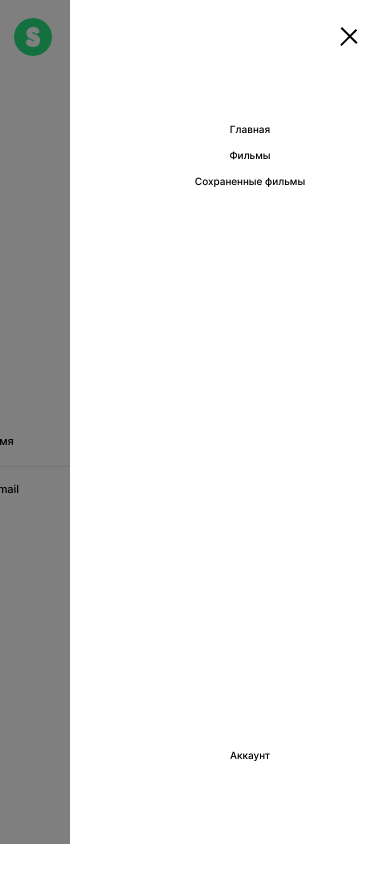
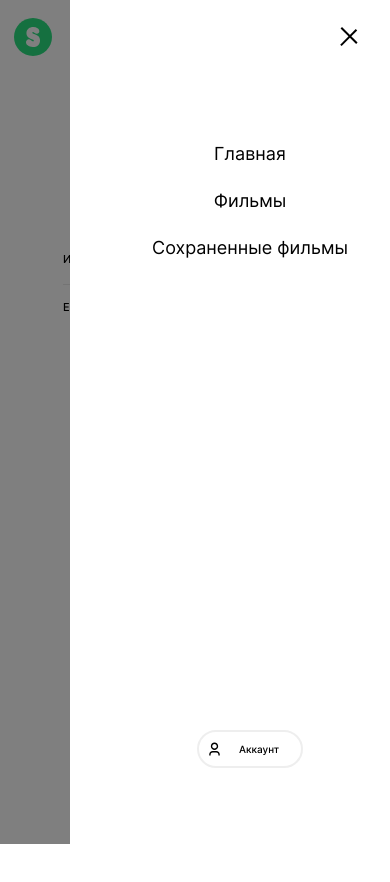
Before and after one commit to Olga-Sotula/movies-explorer-frontend, a React (Create React App) app: page /profile in a window 390 px wide. Both pictures are taken after a click on the element 353 px from the left and 37 px from the top of the page. Shown: the top 882 px of the page. After the commit the page ends 844 px from the top, so only its background shows below. Built offline with nearby package versions, Linux system fonts and the light colour scheme.

Commit message:
fix: styled popup320 by figma

```diff
--- a/src/components/Button/Button.css
+++ b/src/components/Button/Button.css
@@ -27,6 +27,13 @@
   font-weight: 500;
   font-size: 14px;
   line-height: 18px;
+}
+
+.button_type_popup-menu {
+  color: var(--primary-color);
+  font-weight: 400;
+  font-size: 18px;
+  line-height: 22px;
 }
 
 .button_type_nav-movies {
@@ -91,4 +98,9 @@
   .button_type_else {
     margin: 0 auto 32px;
   }
+
+  .button_type_popup-menu {
+    margin-bottom: 15px;
+  }
+
 }
--- a/src/components/NavProfile/NavProfile.css
+++ b/src/components/NavProfile/NavProfile.css
@@ -24,7 +24,7 @@
 }
 
 @media (max-width: 800px) {
-  .nav-profile {
+  .nav-profile_type_header {
     display: none;
   }
 }
--- a/src/components/NavProfile/NavProfile.js
+++ b/src/components/NavProfile/NavProfile.js
@@ -6,9 +6,9 @@ import './NavProfile.css';
 import profileIconPath from '../../images/profile-icon.svg';
 import Button from '../Button/Button.js';
 
-const NavProfile = () => {
+const NavProfile = ({ modificator = '' }) => {
   return (
-    <Link className="nav-profile" to='/profile'>
+    <Link className={`nav-profile ${modificator}`} to='/profile'>
       <img src={profileIconPath} className='nav-profile__icon' alt='Иконка профиля' />
       <Button modificator="button_type_nav-menu button_type_account">
         Аккаунт
--- a/src/components/Navigation/Navigation.js
+++ b/src/components/Navigation/Navigation.js
@@ -33,7 +33,7 @@ const Navigation = () => {
       {pathname === '/' ? <NavAuth/> :
         <>
           <NavMenu/>
-          <NavProfile/>
+          <NavProfile modificator="nav-profile_type_header"/>
           <Burger isOpen={popupIsOpen} handleClick={handleBurgerClick}/>
           <PopupMenu isOpen={popupIsOpen} onOverlayClick={handlePopupOverlayClick} onClose={closePopup}/>
         </>
--- a/src/components/PopupMenu/PopupMenu.css
+++ b/src/components/PopupMenu/PopupMenu.css
@@ -45,6 +45,6 @@
 @media (max-width: 600px) {
   .popup__container {
     min-width: 320px;
-    padding: 100px 0 60px;
+    padding: 122px 0 60px;
   }
 }
--- a/src/components/PopupMenu/PopupMenu.js
+++ b/src/components/PopupMenu/PopupMenu.js
@@ -2,6 +2,7 @@ import React, {useEffect} from "react";
 import { Link } from 'react-router-dom';
 
 import Button from "../Button/Button";
+import NavProfile from "../NavProfile/NavProfile";
 import './PopupMenu.css'
 
 const PopupMenu = ({isOpen, onOverlayClick, onClose}) => {
@@ -27,21 +28,21 @@ const PopupMenu = ({isOpen, onOverlayClick, onClose}) => {
         <ul className='popup__list'>
           <li>
             <Link to="/">
-              <Button modificator="button_type_nav-menu" onClick={onClose}>
+              <Button modificator="button_type_popup-menu" onClick={onClose}>
                 Главная
               </Button>
             </Link>
           </li>
           <li>
             <Link to="/movies">
-              <Button modificator="button_type_nav-menu" onClick={onClose}>
+              <Button modificator="button_type_popup-menu" onClick={onClose}>
                 Фильмы
               </Button>
             </Link>
           </li>
           <li>
             <Link to="/saved-movies">
-              <Button modificator="button_type_nav-menu" onClick={onClose}>
+              <Button modificator="button_type_popup-menu" onClick={onClose}>
                 Сохраненные фильмы
               </Button>
              </Link>
@@ -49,11 +50,7 @@ const PopupMenu = ({isOpen, onOverlayClick, onClose}) => {
         </ul>
         <ul className='popup__list'>
           <li>
-            <Link to='/profile'>
-              <Button modificator="button_type_nav-menu" onClick={onClose}>
-                Аккаунт
-              </Button>
-            </Link>
+            <NavProfile/>
           </li>
         </ul>
       </nav>
--- a/src/components/Profile/Profile.css
+++ b/src/components/Profile/Profile.css
@@ -85,3 +85,17 @@
     margin: 96px 0 195px;
   }
 }
+
+@media screen and (max-width: 600px) {
+  .profile__content {
+    min-width: 300px;
+  }
+
+  .profile__form {
+    margin: 70px auto;
+  }
+
+  .profile__fieldset {
+    margin: 80px 18px 364px;
+  }
+}
```
